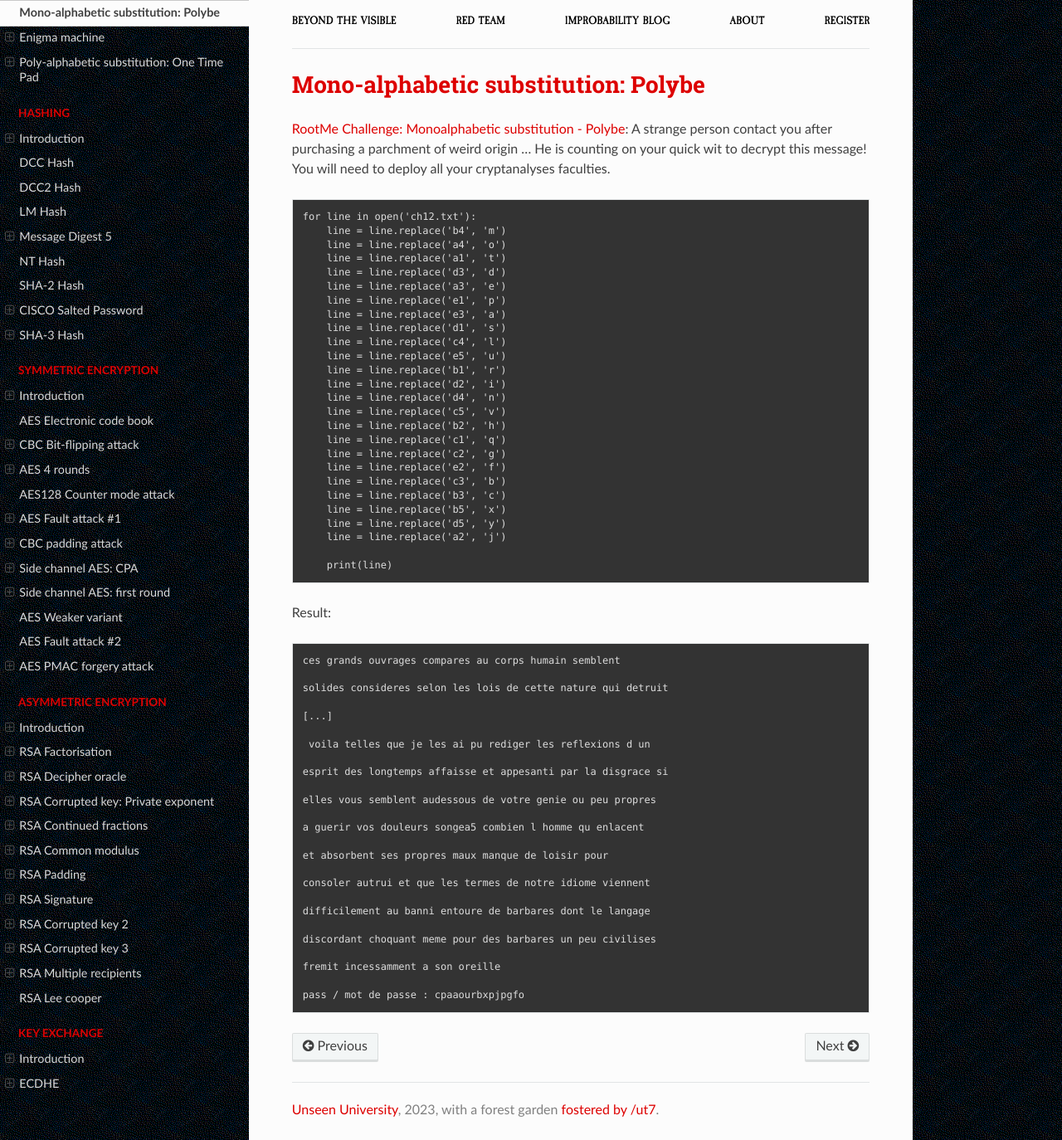
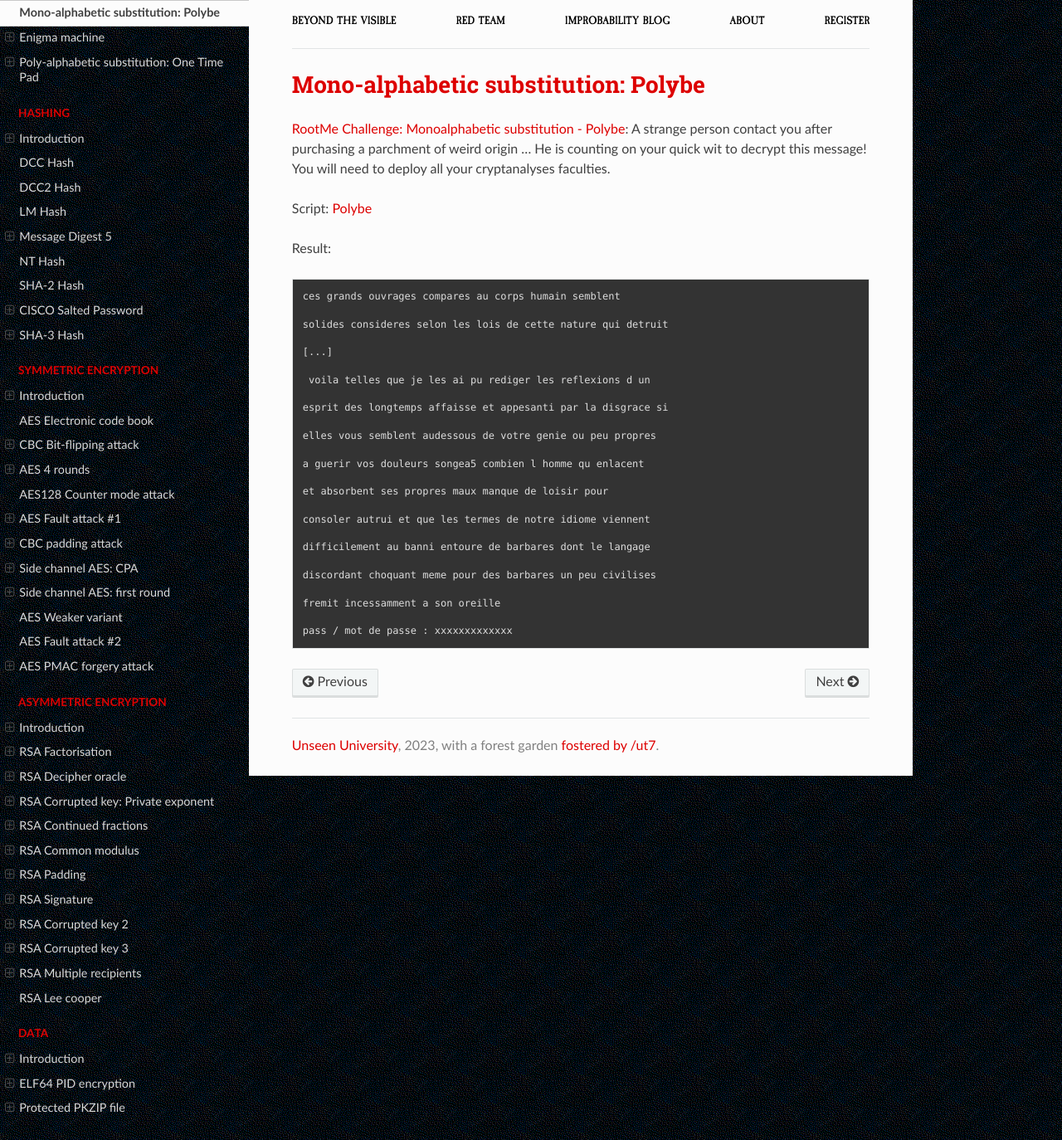
Before and after one commit to tymyrddin/red-crypt, a Sphinx documentation site: the page built from source/docs/ciphers/polybe.md, in a window 1280 px wide and 1374 px high. Shown: the whole window at 83% size. Built offline with Sphinx 7.4.7 and the Read the Docs theme 2.0.0, drawn with Linux system fonts in a browser that asks for light colours.

Commit message:
Data first challenges

````diff
--- a/source/docs/ciphers/polybe.md
+++ b/source/docs/ciphers/polybe.md
@@ -2,34 +2,7 @@
 
 [RootMe Challenge: Monoalphabetic substitution - Polybe](https://www.root-me.org/en/Challenges/Cryptanalysis/Monoalphabetic-substitution-Polybe): A strange person contact you after purchasing a parchment of weird origin ... He is counting on your quick wit to decrypt this message! You will need to deploy all your cryptanalyses faculties.
 
-```text
-for line in open('ch12.txt'):
-    line = line.replace('b4', 'm')
-    line = line.replace('a4', 'o')
-    line = line.replace('a1', 't')
-    line = line.replace('d3', 'd')
-    line = line.replace('a3', 'e')
-    line = line.replace('e1', 'p')
-    line = line.replace('e3', 'a')
-    line = line.replace('d1', 's')
-    line = line.replace('c4', 'l')
-    line = line.replace('e5', 'u')
-    line = line.replace('b1', 'r')
-    line = line.replace('d2', 'i')
-    line = line.replace('d4', 'n')
-    line = line.replace('c5', 'v')
-    line = line.replace('b2', 'h')
-    line = line.replace('c1', 'q')
-    line = line.replace('c2', 'g')
-    line = line.replace('e2', 'f')
-    line = line.replace('c3', 'b')
-    line = line.replace('b3', 'c')
-    line = line.replace('b5', 'x')
-    line = line.replace('d5', 'y')
-    line = line.replace('a2', 'j')
-
-    print(line)
-```
+Script: [Polybe](https://github.com/tymyrddin/scripts-cryptanalysis/blob/main/rootme/Monoalphabetic%20substitution%20-%20Polybe/polybe.py)
 
 Result:
 
@@ -58,5 +31,5 @@ discordant choquant meme pour des barbares un peu civilises
 
 fremit incessamment a son oreille
 
-pass / mot de passe : cpaaourbxpjpgfo
+pass / mot de passe : xxxxxxxxxxxxx
 ```
````
Also changed, not shown: source/docs/ciphers/caesar.md (+0 -6 lines), source/docs/data/README.md (added, +19 -0 lines), source/docs/data/android-lock.md (added, +45 -0 lines), source/docs/data/bmp-xor.md (added, +65 -0 lines), source/docs/data/elf64-pid.md (added, +28 -0 lines), source/docs/data/insecure-storage1.md (added, +36 -0 lines), source/docs/data/pkzip.md (added, +27 -0 lines), source/index.rst (+13 -7 lines), source/_static/images/bmp-encrypted-header.png (added).
